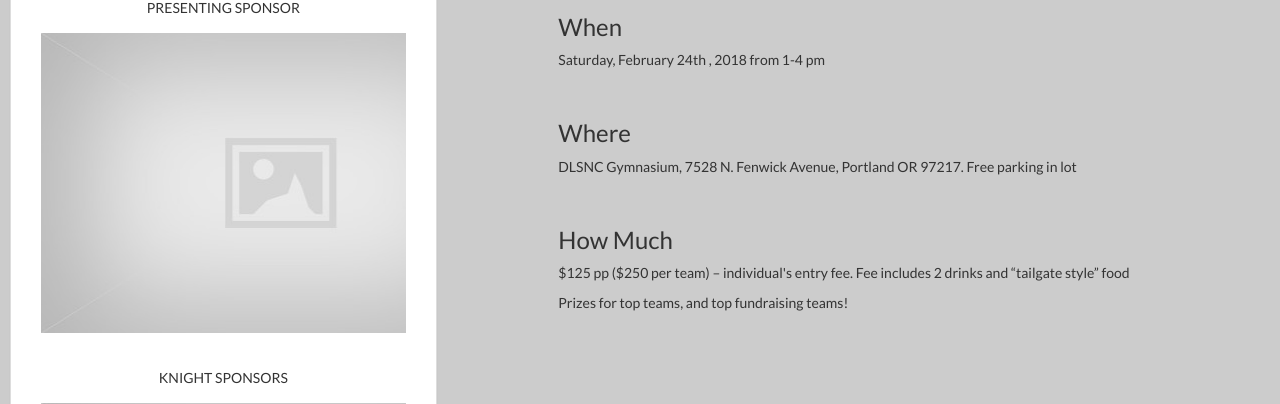
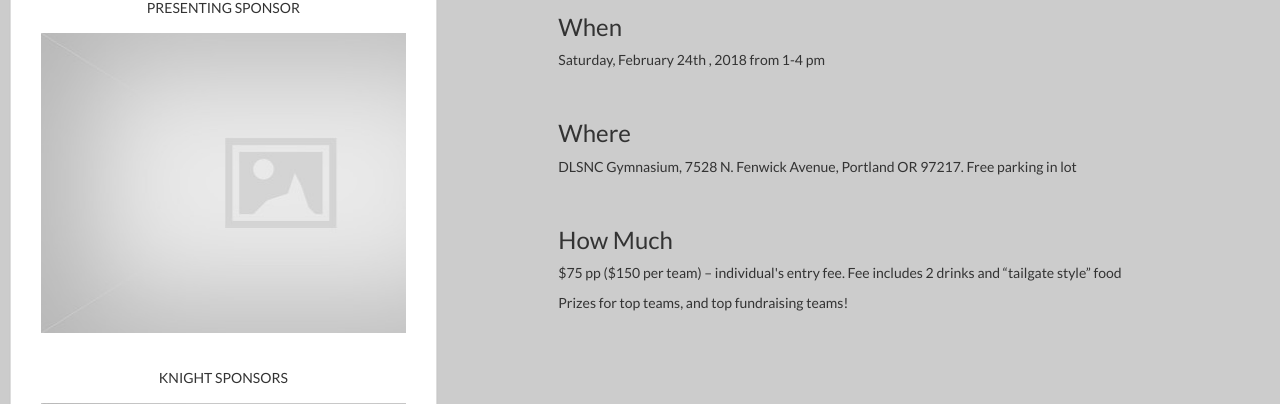
Before and after one commit to mike-jolliffe/DeLaSalle, a Django app: page / in a window 1280 px wide. Shown: the part 931-1335 px from the top of the page. Run offline with Django 3.2, Linux system fonts and the light colour scheme; parts of the project's set-up code (start-up, migrations or seed data) failed here and were passed over; some libraries are stand-ins or nearby versions.

Commit message:
modifying info

```diff
--- a/pages/templates/home.html
+++ b/pages/templates/home.html
@@ -113,7 +113,7 @@
                 <p>DLSNC Gymnasium, 7528 N. Fenwick Avenue, Portland OR 97217. Free parking in lot</p>
                 <br>
                 <h3>How Much</h3>
-                <p>$125 pp ($250 per team) – individual's entry fee. Fee includes 2 drinks and “tailgate style” food</p>
+                <p>$75 pp ($150 per team) – individual's entry fee. Fee includes 2 drinks and “tailgate style” food</p>
                 <p>Prizes for top teams, and top fundraising teams!</p>
             </div>
         </div>
```
